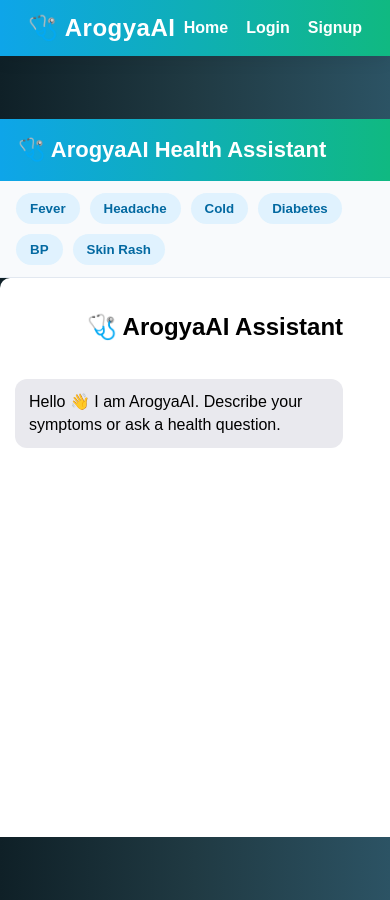
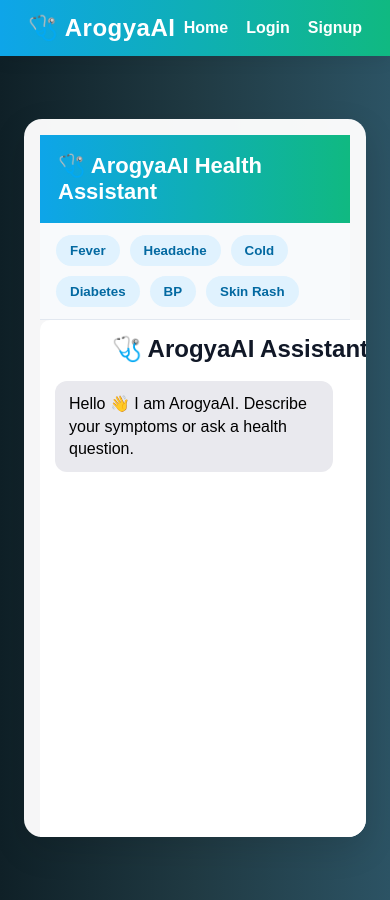
Before and after one commit to phanikalyani/arogyaai-agent, a React (Create React App) app in the folder frontend/: page / in a window 390 px wide. Built offline with nearby package versions, Linux system fonts and the light colour scheme.

Commit message:
Refactor CSS for layout and styling improvements

```diff
--- a/frontend/src/App.css
+++ b/frontend/src/App.css
@@ -1,11 +1,101 @@
-
-.chat-box {
-  height: 500px;
-  overflow-y: auto;
+/* Reset */
+* {
+  margin: 0;
+  padding: 0;
+  box-sizing: border-box;
 }
 
-.message {
-  white-space: pre-wrap;
-  word-wrap: break-word;
-  line-height: 1.5;
+/* Body */
+body {
+  font-family: Arial, Helvetica, sans-serif;
+  background: linear-gradient(135deg, #0f172a, #0ea5e9);
+  min-height: 100vh;
+  color: #111827;
 }
+
+/* Root */
+#root {
+  min-height: 100vh;
+}
+
+/*
+/* Links */
+a {
+  text-decoration: none;
+}
+
+/* Main page container */
+.app-container {
+  min-height: calc(100vh - 70px);
+  display: flex;
+  justify-content: center;
+  align-items: center;
+  padding: 24px;
+}
+
+/* Card */
+.card {
+  background: rgba(255, 255, 255, 0.96);
+  border-radius: 22px;
+  box-shadow: 0 12px 35px rgba(0, 0, 0, 0.12);
+  padding: 24px;
+}
+
+/* Buttons */
+button {
+  cursor: pointer;
+  transition: 0.2s ease;
+}
+
+button:hover {
+  transform: translateY(-1px);
+  opacity: 0.95;
+}
+
+/* Inputs */
+input,
+textarea {
+  outline: none;
+  border: 1px solid #cbd5e1;
+  transition: 0.2s ease;
+}
+
+input:focus,
+textarea:focus {
+  border-color: #0ea5e9;
+  box-shadow: 0 0 0 3px rgba(14, 165, 233, 0.15);
+}
+
+/* Scrollbar */
+::-webkit-scrollbar {
+  width: 8px;
+}
+
+::-webkit-scrollbar-track {
+  background: #e2e8f0;
+}
+
+::-webkit-scrollbar-thumb {
+  background: #94a3b8;
+  border-radius: 10px;
+}
+
+::-webkit-scrollbar-thumb:hover {
+  background: #64748b;
+}
+
+/* Responsive */
+@media (max-width: 768px) {
+  .app-container {
+    padding: 12 ;
+   }
+
+  .card {
+    padding: 16px;
+    border-radius: 18px;
+  }
+
+  body {
+    background: linear-gradient(180deg, #0f172a, #0ea5e9);
+  }
+}
```
